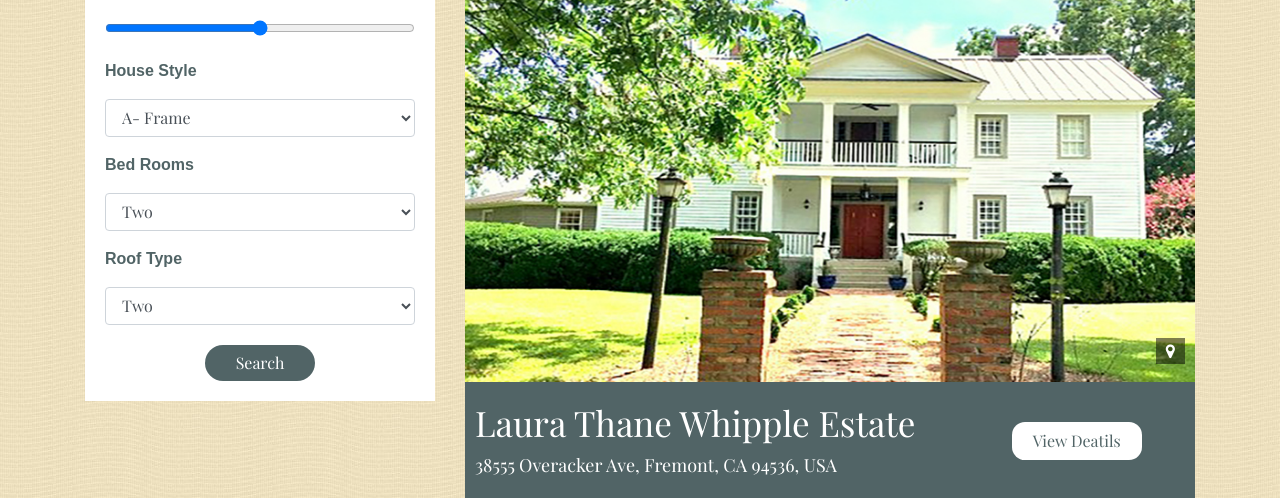
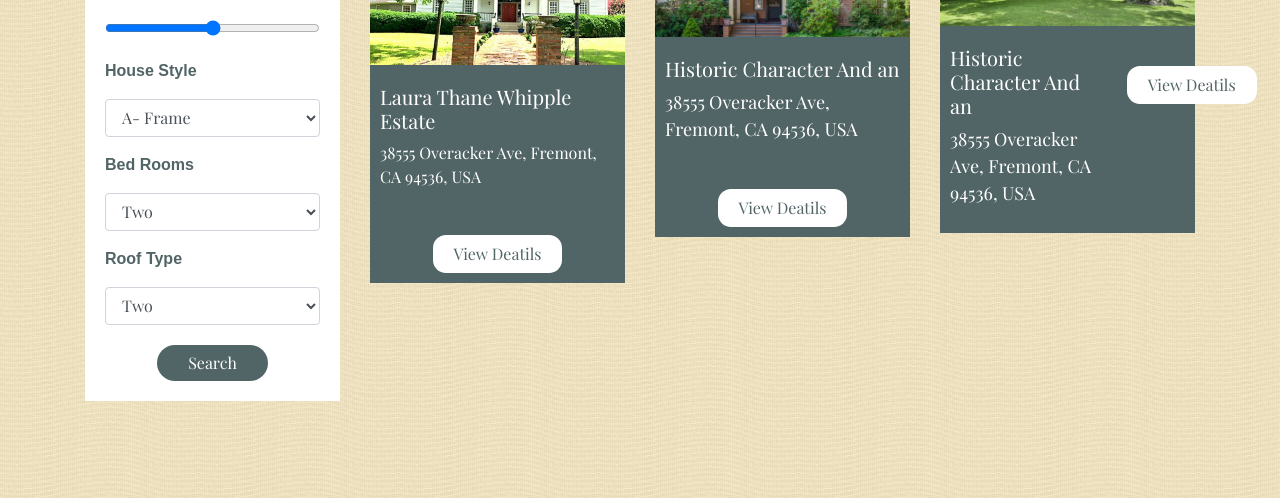
Before and after one commit to MyDesignGit/Brickstory, a plain HTML site: page nearme.html in a window 1280 px wide. Shown: the part 623-1121 px from the top of the page. Drawn offline with nearby package versions, Linux system fonts and the light colour scheme.

Commit message:
Grid for near me

```diff
--- a/assets/css/style.css
+++ b/assets/css/style.css
@@ -461,6 +461,10 @@ padding-right: 20px;
   font-size: 18px;
 
 }
+.fs20{
+  font-size: 20px;
+
+}
 .fs35{
   font-size: 35px;
 
--- a/nearme.html
+++ b/nearme.html
@@ -131,7 +131,7 @@
          <div class="container">
 
             <div class="row ">
-              <div class="col-md-4 col-lg-4">
+              <div class="col-md-3 col-lg-3">
                 <div class="searchbox">
                   <h5>Near me</h5>
                   <hr>
@@ -168,11 +168,11 @@
                   </div>
                 </div>
               </div>
-               <div class="col-md-12 col-lg-8">
+               <div class="col-md-9 col-lg-9">
                    <div class="row">
-                     <div class="col-lg-12">
+                     <div class="col-lg-4">
                    <img src="assets/images/6078-Mountville-Rd-Mountville-SC-29370-1.jpg" alt="Snow" class="img-fluid">
-                  <div class="top-left">1856</div>
+                <!--   <div class="top-left">1856</div> -->
                   <div class="bottom-right">
                      <ul class="list-inline">
                         <li class="list-inline-item"><a href="#"><i class="fa fa-map-marker icn" aria-hidden="true"></i></a></li>
@@ -182,21 +182,20 @@
                   </div>
                   <div class="detailshome col-md-12">
                      <div class="row">
-                        <div class="col-md-8 col-lg-8 pt10">
-                           <h3 class="fs35"> Laura Thane Whipple Estate</h3>
-                           <p class="fs18">38555 Overacker Ave, Fremont, CA 94536, USA</p>
+                        <div class="col-md-12 col-lg-12 pt10">
+                           <h3 class="fs20"> Laura Thane Whipple Estate</h3>
+                           <p class="fs16">38555 Overacker Ave, Fremont, CA 94536, USA</p>
                         </div>
-                        <div class="col-md-4 pt10 text-center mt20">
+                        <div class="col-md-12 pt10 text-center mt20">
                            <button class="btn vwdbtn ">View Deatils</button>
                         </div>
                      </div>
                   </div>
                </div>
-                 </div>
-                <div class="pt50 row">
-                     <div class="col-lg-12">
+
+                     <div class="col-lg-4">
                   <img src="assets/images/MG_4032_1080-1080x600.jpg" alt="Snow" class="img-fluid" >
-                  <div class="top-left">1907</div>
+                  <!-- <div class="top-left">1907</div> -->
                   <div class="bottom-right">
                      <ul class="list-inline">
                         <li class="list-inline-item"><a href="#"><i class="fa fa-map-marker icn" aria-hidden="true"></i></a></li>
@@ -206,21 +205,20 @@
                   </div>
                   <div class="detailshome col-md-12">
                      <div class="row">
-                        <div class="col-md-8 col-lg-8 pt10">
-                           <h3 class="fs35"> Historic Character And an</h3>
+                        <div class="col-md-12 col-lg-12 pt10">
+                           <h3 class="fs20"> Historic Character And an</h3>
                            <p class="fs18">38555 Overacker Ave, Fremont, CA 94536, USA</p>
                         </div>
-                        <div class="col-md-4 pt10 text-center mt20">
+                        <div class="col-md-12 pt10 text-center mt20">
                            <button class="btn vwdbtn ">View Deatils</button>
                         </div>
                      </div>
                   </div>
                </div>
-                 </div>
-                  <div class="pt50 row">
-                  <div class="col-lg-12">
+
+                  <div class="col-lg-4">
                   <img src="assets/images/a5E2A9711-1170x600.jpg" alt="Snow" class="img-fluid">
-                  <div class="top-left">1907</div>
+                <!--   <div class="top-left">1907</div> -->
                   <div class="bottom-right">
                      <ul class="list-inline">
                         <li class="list-inline-item"><a href="#"><i class="fa fa-map-marker icn" aria-hidden="true"></i></a></li>
@@ -231,7 +229,7 @@
                   <div class="detailshome col-md-12">
                      <div class="row">
                         <div class="col-md-8 col-lg-8 pt10">
-                           <h3 class="fs35"> Historic Character And an</h3>
+                           <h3 class="fs20"> Historic Character And an</h3>
                            <p class="fs18">38555 Overacker Ave, Fremont, CA 94536, USA</p>
                         </div>
                         <div class="col-md-4 pt10 text-center mt20">
@@ -259,7 +257,7 @@
                   <div class="nav-item nav-link pt50">
                      <div class="d-flex footermenu justify-content-between  flex-wrap align-content-center">
                         <a class="nav-item nav-link " href="#">Home</a>
-                        <a class="nav-item nav-link " href="#">Nearme</a>
+                        <a class="nav-item nav-link " href="#">Near me</a>
                         <a class="nav-item nav-link" href="#">Houses</a>
                         <a class="nav-item nav-link " href="#">Photos</a>
                         <a class="nav-item nav-link" href="#">Story</a>
```
